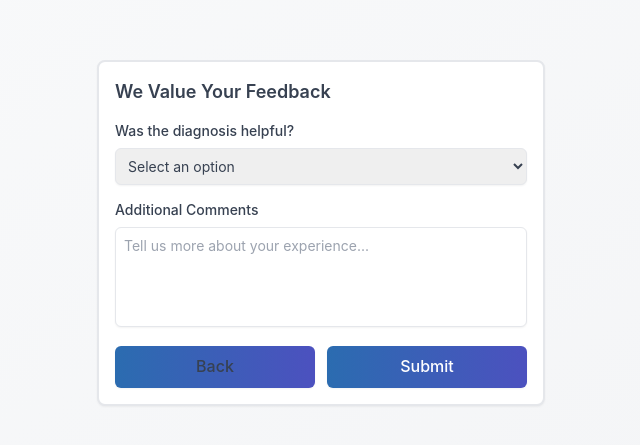
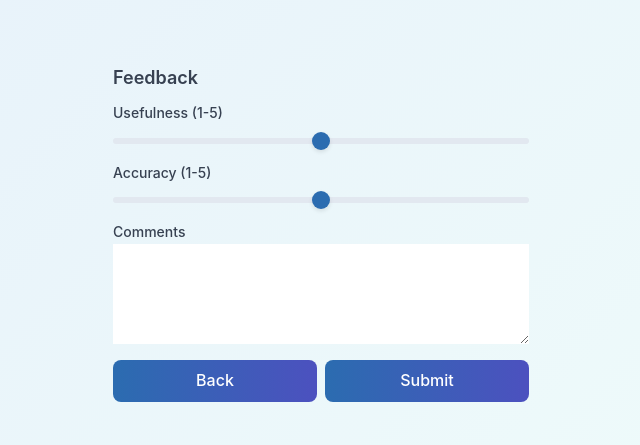
Before and after one commit to Bhuvan-tech-creator/HealthDiagnoser, a React (Create React App) app: page /feedback in a window 1280 px wide. Shown: the part 167-612 px from the top of the page, without its empty margins (319-959 px from the left). Built offline with nearby package versions, Linux system fonts and the light colour scheme; no server answers.

Commit message:
final product...probably

```diff
--- a/src/components/FeedbackPage.js
+++ b/src/components/FeedbackPage.js
@@ -1,67 +1,93 @@
-import { useState } from 'react';
-import { useLocation, useNavigate } from 'react-router-dom';
+import React, { useState } from 'react';
+import { useNavigate } from 'react-router-dom';
 
-export default function FeedbackPage() {
+const FeedbackPage = () => {
   const navigate = useNavigate();
-  const location = useLocation();
-  const { diagnosis, recommendations } = location.state || {};
-  const [feedback, setFeedback] = useState('');
-  const [rating, setRating] = useState('');
+  const [usefulness, setUsefulness] = useState(3);
+  const [accuracy, setAccuracy] = useState(3);
+  const [comments, setComments] = useState('');
+  const [error, setError] = useState(null);
+  const [success, setSuccess] = useState(null);
 
-  const handleSubmit = (e) => {
+  const handleSubmit = async (e) => {
     e.preventDefault();
-    console.log('Feedback submitted:', { feedback, rating });
-    alert('Thank you for your feedback!');
-    navigate('/diagnosis');
-  };
+    setError(null);
+    setSuccess(null);
 
-  const handleBack = () => {
-    if (diagnosis && recommendations) {
-      localStorage.setItem('diagnosis', JSON.stringify({ diagnosis, recommendations }));
+    try {
+      const response = await fetch('http://localhost:5000/api/feedback', {
+        method: 'POST',
+        headers: {
+          'Content-Type': 'application/json',
+          'X-API-Key': 'your-secret-api-key-12345', // Replace with the same API key as in server.js
+        },
+        body: JSON.stringify({ usefulness, accuracy, comments }),
+      });
+
+      const data = await response.json();
+      if (!response.ok) {
+        throw new Error(data.error || 'Failed to submit feedback');
+      }
+
+      setSuccess('Thank you for your feedback!');
+      setTimeout(() => navigate('/'), 1500); // Navigate back to Home after 1.5 seconds
+    } catch (err) {
+      setError(err.message);
     }
-    navigate('/diagnosis');
   };
 
   return (
-    <div className="flex flex-col items-center justify-center w-screen h-screen bg-gradient-to-br from-gray-50 to-gray-100 p-4">
-      <div className="w-full max-w-md p-4 border-2 border-gray-200 rounded-lg flex flex-col space-y-3 shadow-sm bg-white">
-        <h2 className="text-gray-700 font-semibold text-lg">We Value Your Feedback</h2>
-        <form onSubmit={handleSubmit} className="flex flex-col space-y-3">
-          <label className="block">
-            <span className="text-gray-700 font-medium text-sm">Was the diagnosis helpful?</span>
-            <select
-              value={rating}
-              onChange={(e) => setRating(e.target.value)}
-              className="mt-1 w-full p-2 border border-gray-200 rounded-md text-gray-700 text-sm focus:outline-none focus:ring-2 focus:ring-blue-300 shadow-sm"
-              required
-            >
-              <option value="">Select an option</option>
-              <option value="very-helpful">Very Helpful</option>
-              <option value="somewhat-helpful">Somewhat Helpful</option>
-              <option value="not-helpful">Not Helpful</option>
-            </select>
-          </label>
-          <label className="block">
-            <span className="text-gray-700 font-medium text-sm">Additional Comments</span>
-            <textarea
-              value={feedback}
-              onChange={(e) => setFeedback(e.target.value)}
-              placeholder="Tell us more about your experience..."
-              className="mt-1 w-full p-2 border border-gray-200 rounded-md text-gray-700 text-sm focus:outline-none focus:ring-2 focus:ring-blue-300 h-16 resize-none shadow-sm"
-            />
-          </label>
-          <div className="flex flex-row space-x-3">
-            <button
-              type="button"
-              onClick={handleBack}
-              className="w-1/2 p-2 bg-gray-200 text-gray-700 rounded-md font-medium hover:bg-gray-300 transition shadow-sm"
-            >
+    <div className="flex flex-col items-center justify-center w-screen h-screen">
+      <div className="w-full max-w-md p-4">
+        <h2 className="text-gray-700 font-semibold text-lg">Feedback</h2>
+        <form onSubmit={handleSubmit}>
+          <div className="mt-2">
+            <label className="block">
+              <span className="text-gray-700 font-medium text-sm">Usefulness (1-5)</span>
+              <input
+                type="range"
+                min="1"
+                max="5"
+                value={usefulness}
+                onChange={(e) => setUsefulness(parseInt(e.target.value))}
+                className="w-full"
+              />
+            </label>
+          </div>
+          <div className="mt-2">
+            <label className="block">
+              <span className="text-gray-700 font-medium text-sm">Accuracy (1-5)</span>
+              <input
+                type="range"
+                min="1"
+                max="5"
+                value={accuracy}
+                onChange={(e) => setAccuracy(parseInt(e.target.value))}
+                className="w-full"
+              />
+            </label>
+          </div>
+          <div className="mt-2">
+            <label className="block">
+              <span className="text-gray-700 font-medium text-sm">Comments</span>
+              <textarea
+                value={comments}
+                onChange={(e) => setComments(e.target.value)}
+                className="w-full"
+              />
+            </label>
+          </div>
+          {error && (
+            <p className="mt-1 text-red-600 font-medium text-sm">{error}</p>
+          )}
+          {success && (
+            <p className="mt-1 text-green-600 font-medium text-sm">{success}</p>
+          )}
+          <div className="mt-2 flex space-x-2">
+            <button type="button" className="w-1/2 p-2 bg-gray-200" onClick={() => navigate('/')}>
               Back
             </button>
-            <button
-              type="submit"
-              className="w-1/2 p-2 bg-blue-500 text-white rounded-md font-medium hover:bg-blue-600 transition shadow-sm"
-            >
+            <button type="submit" className="w-1/2 p-2 bg-blue-500 text-white">
               Submit
             </button>
           </div>
@@ -69,4 +95,6 @@ export default function FeedbackPage() {
       </div>
     </div>
   );
-}
+};
+
+export default FeedbackPage;
```
Also changed, not shown: 1 other file (tests, documents, lock files or other folders).
